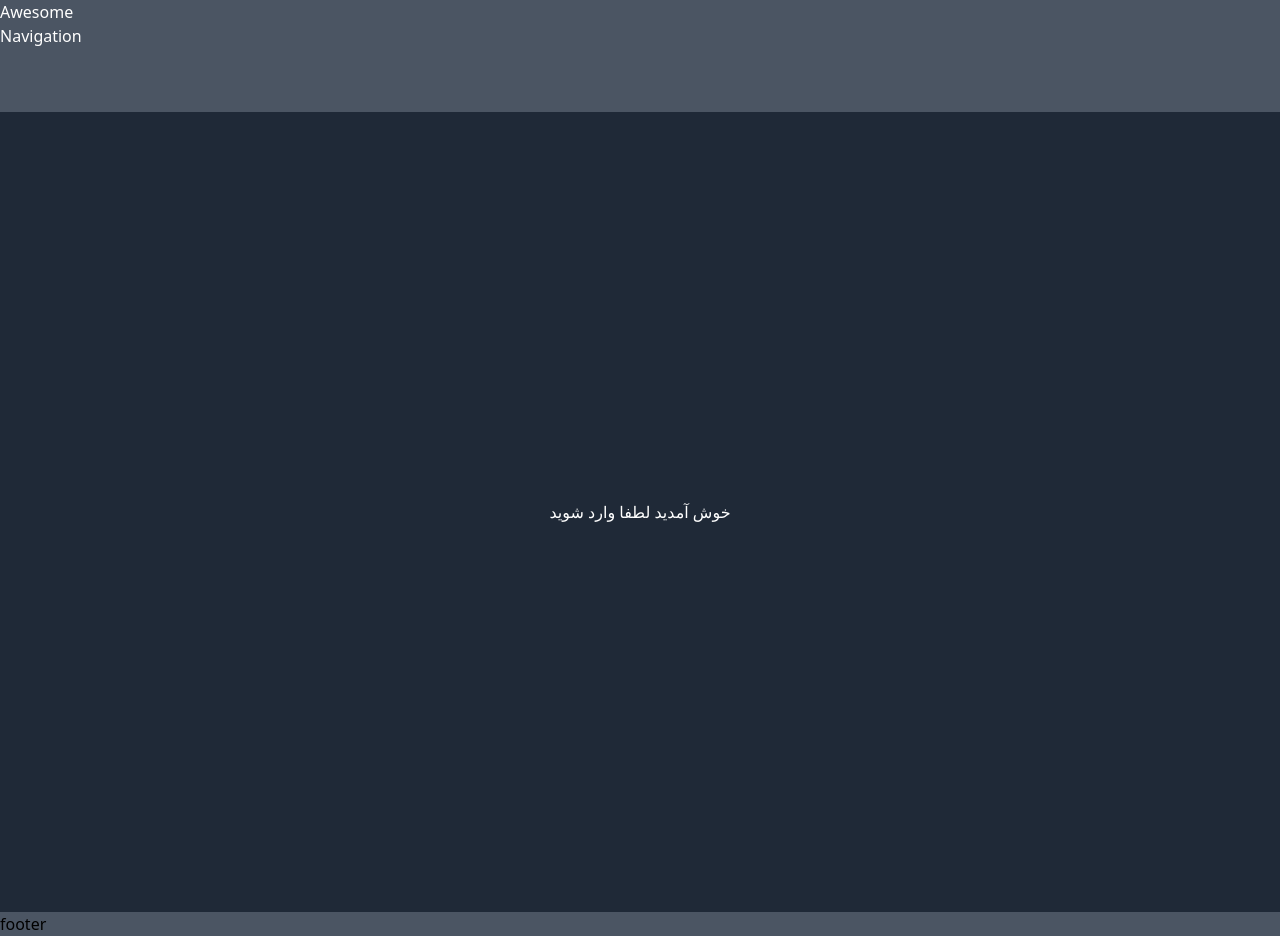
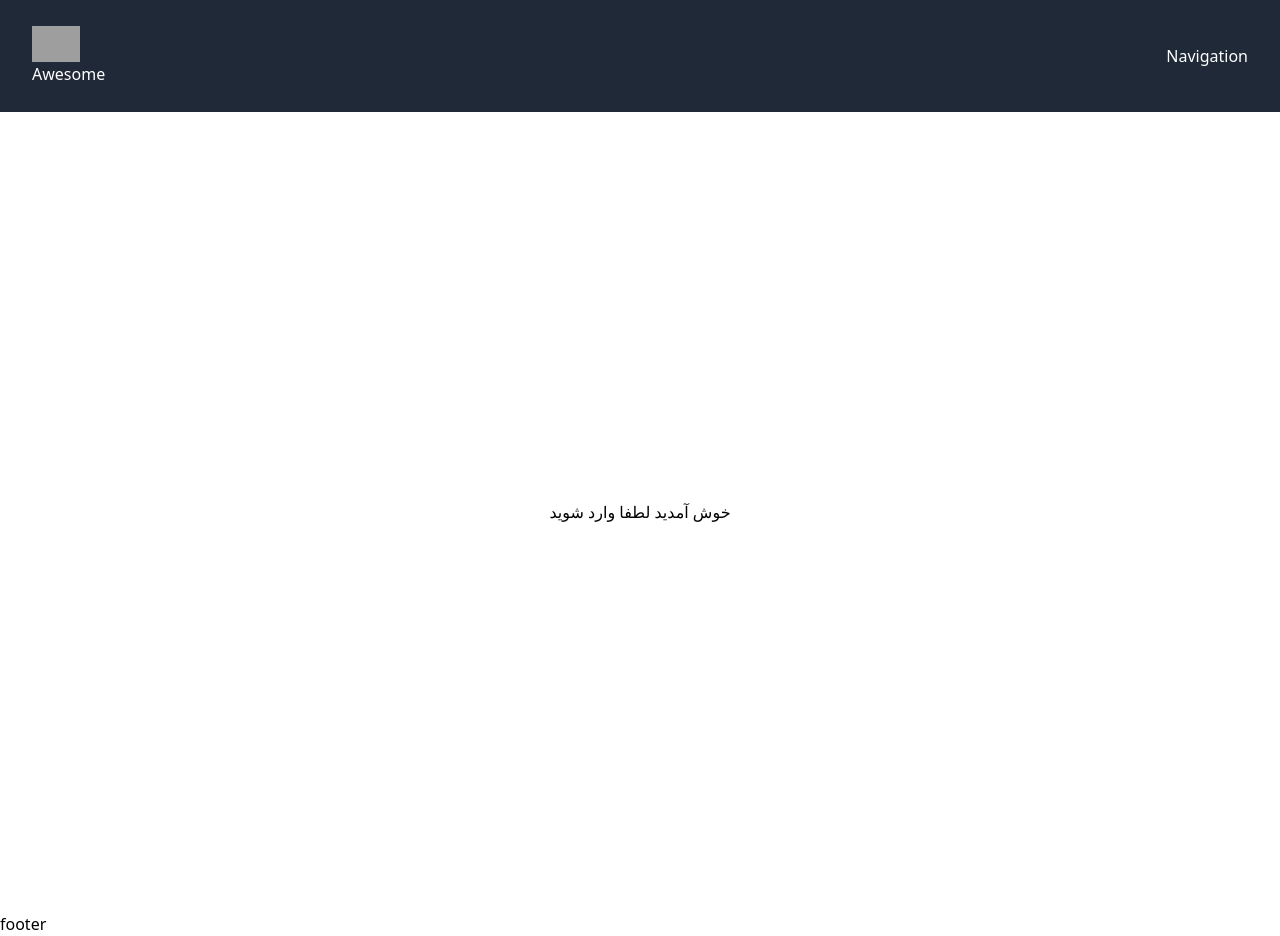
Before and after one commit to ramintheredmn/fastapi-htmx, a FastAPI app: page / in a window 1280 px wide. Run offline with FastAPI, Linux system fonts and the light colour scheme; some libraries are stand-ins or nearby versions; grey boxes are pictures that could not be loaded.

Commit message:
minor changes

```diff
--- a/app/static/css/main.css
+++ b/app/static/css/main.css
@@ -619,6 +619,15 @@ video {
   background-color: rgb(31 41 55 / var(--tw-bg-opacity));
 }
 
+.bg-white {
+  --tw-bg-opacity: 1;
+  background-color: rgb(255 255 255 / var(--tw-bg-opacity));
+}
+
+.p-8 {
+  padding: 2rem;
+}
+
 .px-3 {
   padding-left: 0.75rem;
   padding-right: 0.75rem;
@@ -627,6 +636,16 @@ video {
 .py-3 {
   padding-top: 0.75rem;
   padding-bottom: 0.75rem;
+}
+
+.px-8 {
+  padding-left: 2rem;
+  padding-right: 2rem;
+}
+
+.px-10 {
+  padding-left: 2.5rem;
+  padding-right: 2.5rem;
 }
 
 .text-xl {
--- a/app/templates/base.html
+++ b/app/templates/base.html
@@ -13,7 +13,7 @@
   <script src="/static/js/jalalidatepicker.min.js"></script>
 </head>
 
-<body class="bg-gray-600">
+<body>
   {% block header %}
   {% include "/partial/header.html" %}
   {% endblock %}
--- a/app/templates/index.html
+++ b/app/templates/index.html
@@ -1,7 +1,7 @@
 {% extends "base.html" %}
 {% block content %}
 
-<div id="mainindex" class="bg-gray-800 text-white h-screen w-screen flex items-center justify-center py-3 px-3">
+<div id="mainindex" class="h-screen w-screen flex items-center justify-center py-3 px-3">
   <a id="welcome" href="/login">خوش آمدید لطفا وارد شوید</a>
 </div>
 
--- a/app/templates/partial/header.html
+++ b/app/templates/partial/header.html
@@ -1,4 +1,10 @@
-<header class="bg-gray-600 h-28 text-white">
-  <logo>Awesome</logo>
+<header class="flex items-center justify-between bg-gray-800 px-8 h-28 text-white">
+  <logo>
+    <a href="">
+      <img width="48" class="text-white" height="48" src="https://img.icons8.com/pulsar-line/48/ffffff/fire-heart.png"
+        alt="fire-heart" />
+      <span>Awesome</span>
+    </a>
+  </logo>
   <nav>Navigation</nav>
 </header>
```
